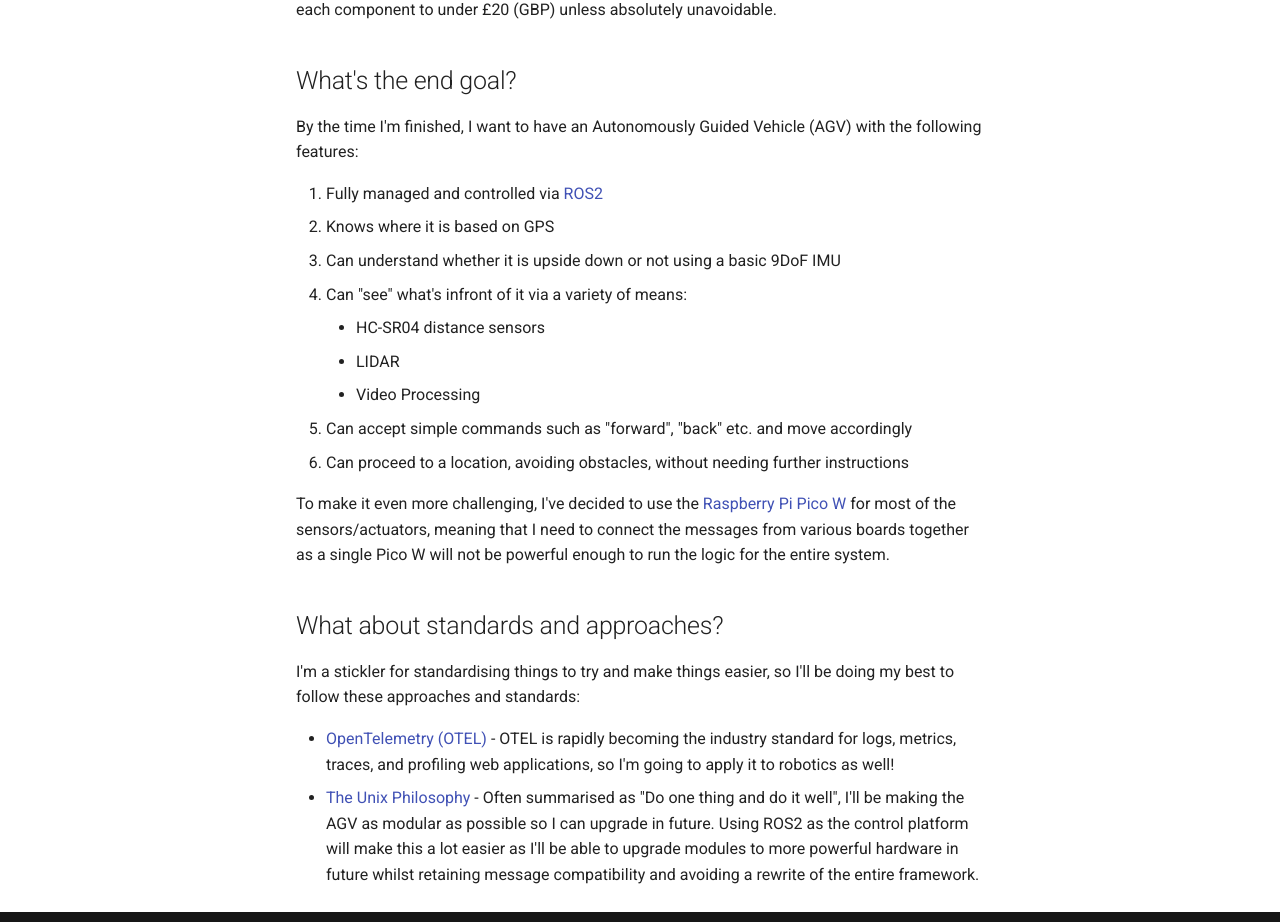
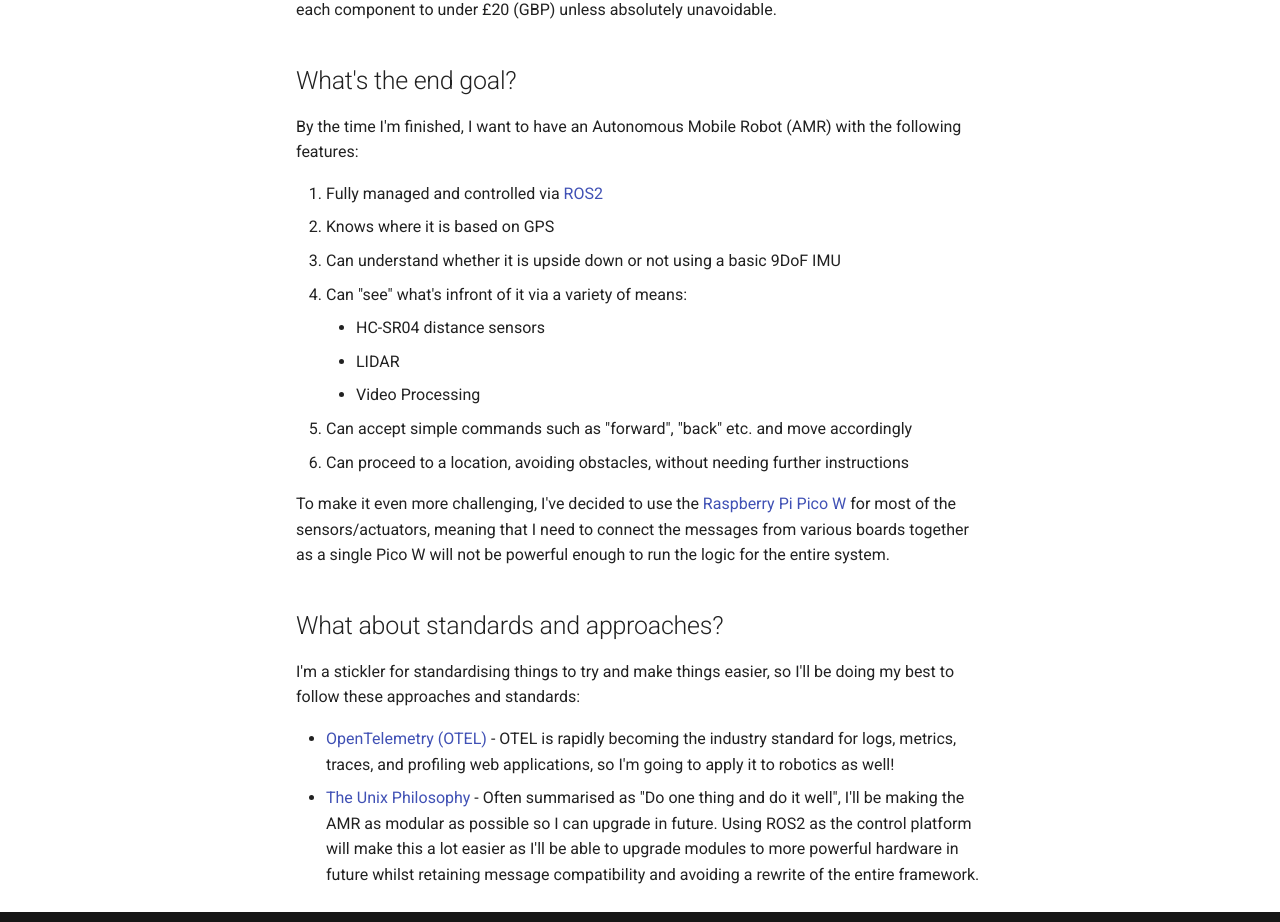
Before and after one commit to proffalken/botonabudget, an MkDocs documentation site: the page built from docs/index.md, in a window 1280 px wide and 1278 px high. Shown: the part 301-1223 px from the top of the window. Built offline with MkDocs 1.6.1 and Material for MkDocs 9.7.7, drawn with Linux system fonts in a browser that asks for light colours.

```diff
--- a/docs/index.md
+++ b/docs/index.md
@@ -6,7 +6,7 @@ A lot of the components I'm using are ones that I've had lying around on my work
 
 ## What's the end goal?
 
-By the time I'm finished, I want to have an Autonomously Guided Vehicle (AGV) with the following features:
+By the time I'm finished, I want to have an Autonomous Mobile Robot (AMR) with the following features:
 
    1. Fully managed and controlled via [ROS2](https://docs.ros.org/en/rolling/index.html)
    2. Knows where it is based on GPS
@@ -26,4 +26,4 @@ meaning that I need to connect the messages from various boards together as a si
 I'm a stickler for standardising things to try and make things easier, so I'll be doing my best to follow these approaches and standards:
 
 * [OpenTelemetry (OTEL)](https://opentelemetry.io) - OTEL is rapidly becoming the industry standard for logs, metrics, traces, and profiling web applications, so I'm going to apply it to robotics as well!
-* [The Unix Philosophy](https://en.wikipedia.org/wiki/Unix_philosophy) - Often summarised as "Do one thing and do it well", I'll be making the AGV as modular as possible so I can upgrade in future.  Using ROS2 as the control platform will make this a lot easier as I'll be able to upgrade modules to more powerful hardware in future whilst retaining message compatibility and avoiding a rewrite of the entire framework.
+* [The Unix Philosophy](https://en.wikipedia.org/wiki/Unix_philosophy) - Often summarised as "Do one thing and do it well", I'll be making the AMR as modular as possible so I can upgrade in future.  Using ROS2 as the control platform will make this a lot easier as I'll be able to upgrade modules to more powerful hardware in future whilst retaining message compatibility and avoiding a rewrite of the entire framework.
```
Also changed, not shown: docs/01_where_am_i.md (+2 -2 lines).
